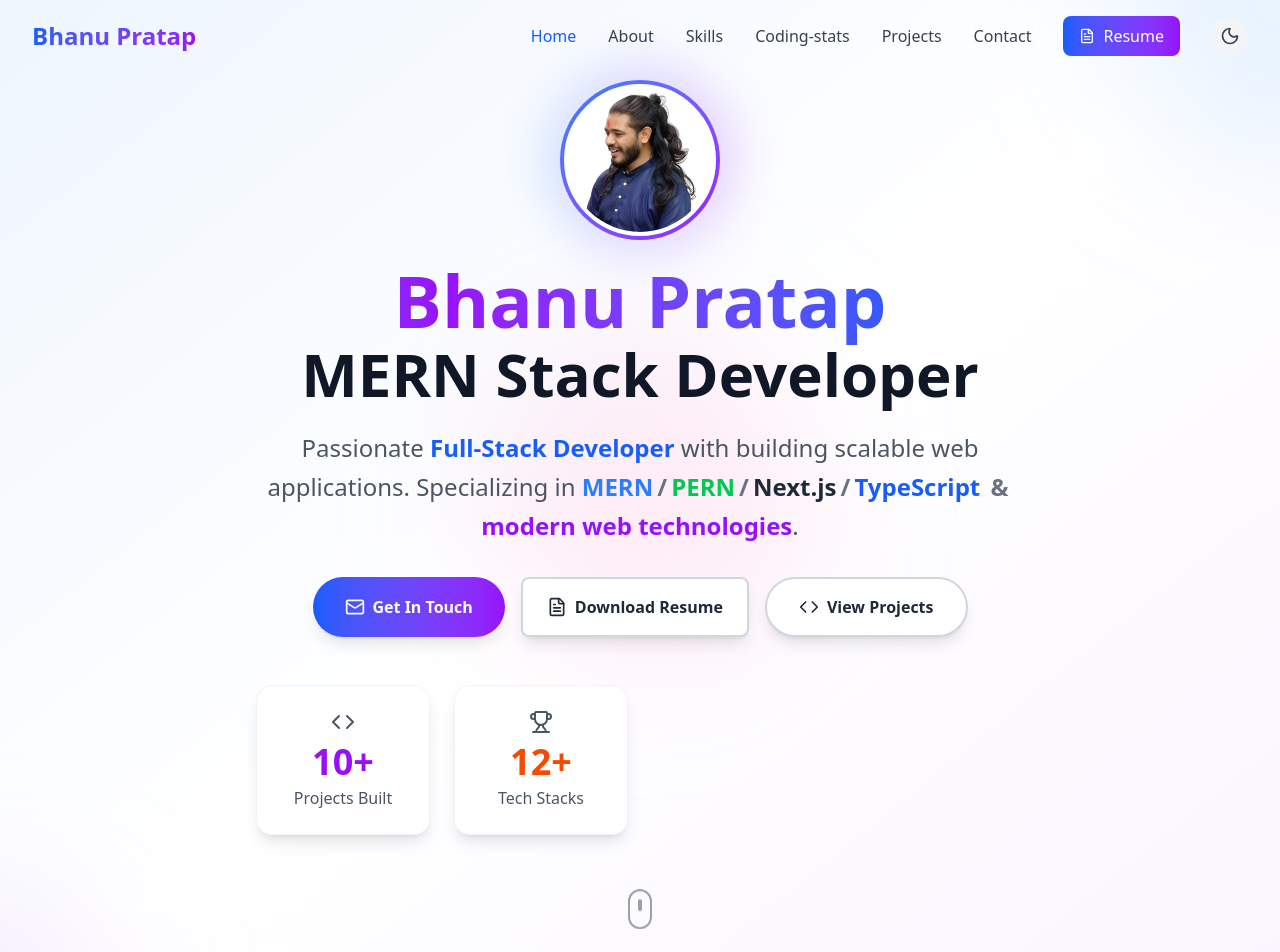
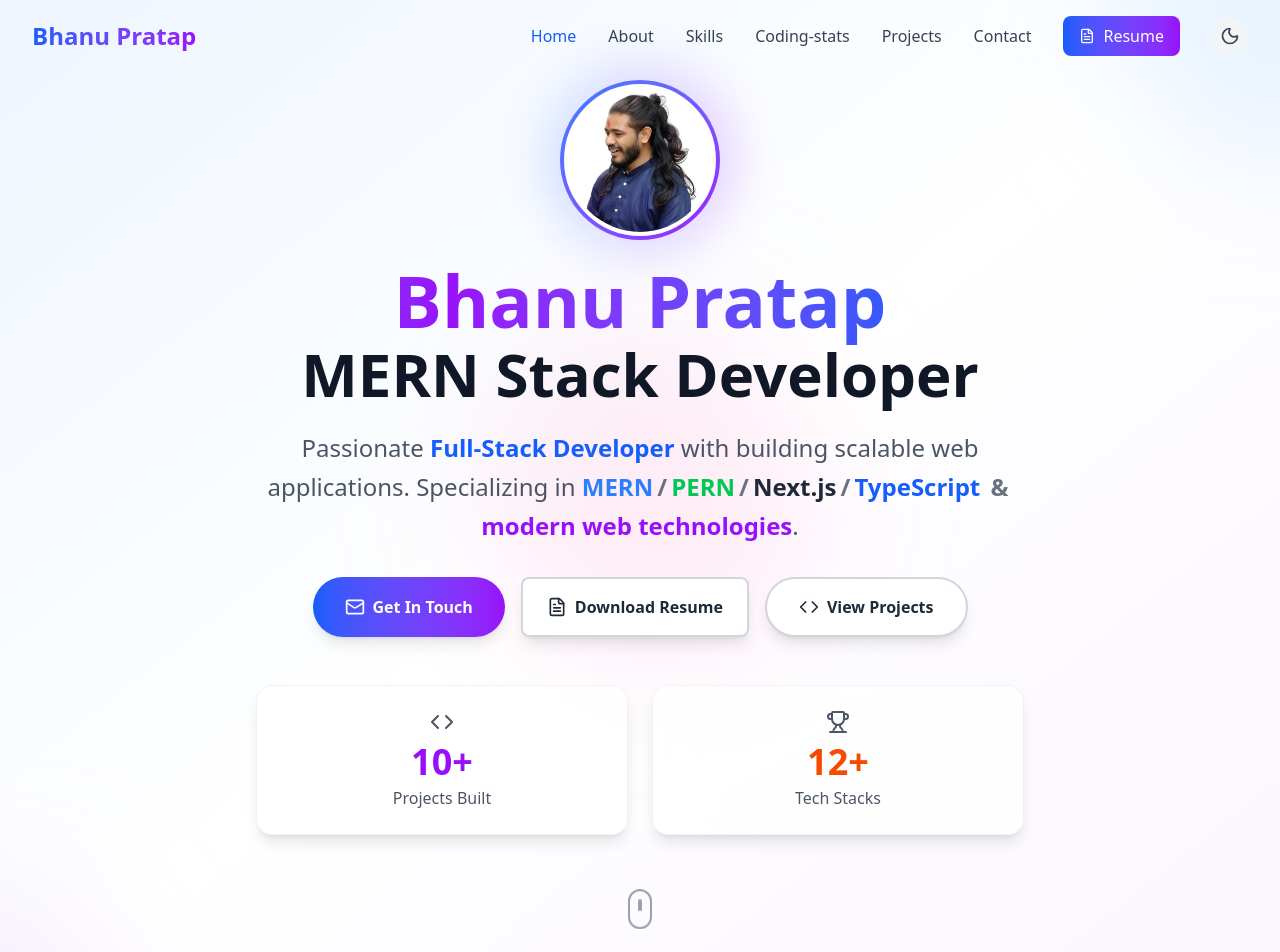
Before and after one commit to Bppatkar/portfolio_bhanu_2026, a React (Vite) app: page / in a window 1280 px wide. Shown: the top 952 px of the page. Built offline with nearby package versions, Linux system fonts and the light colour scheme.

Commit message:
fixing css

```diff
--- a/src/components/sections/Hero.jsx
+++ b/src/components/sections/Hero.jsx
@@ -174,7 +174,8 @@
           </div>
 
           {/* Stats Grid */}
-          <div className="grid grid-cols-2 md:grid-cols-4 gap-6 max-w-3xl mx-auto">
+          {/* <div className="grid grid-cols-2 md:grid-cols-4 gap-6 max-w-3xl mx-auto"> */}
+          <div className="grid grid-cols-2 gap-6 max-w-3xl mx-auto">
             {stats.map((stat, index) => (
               <div
                 key={index}
```
